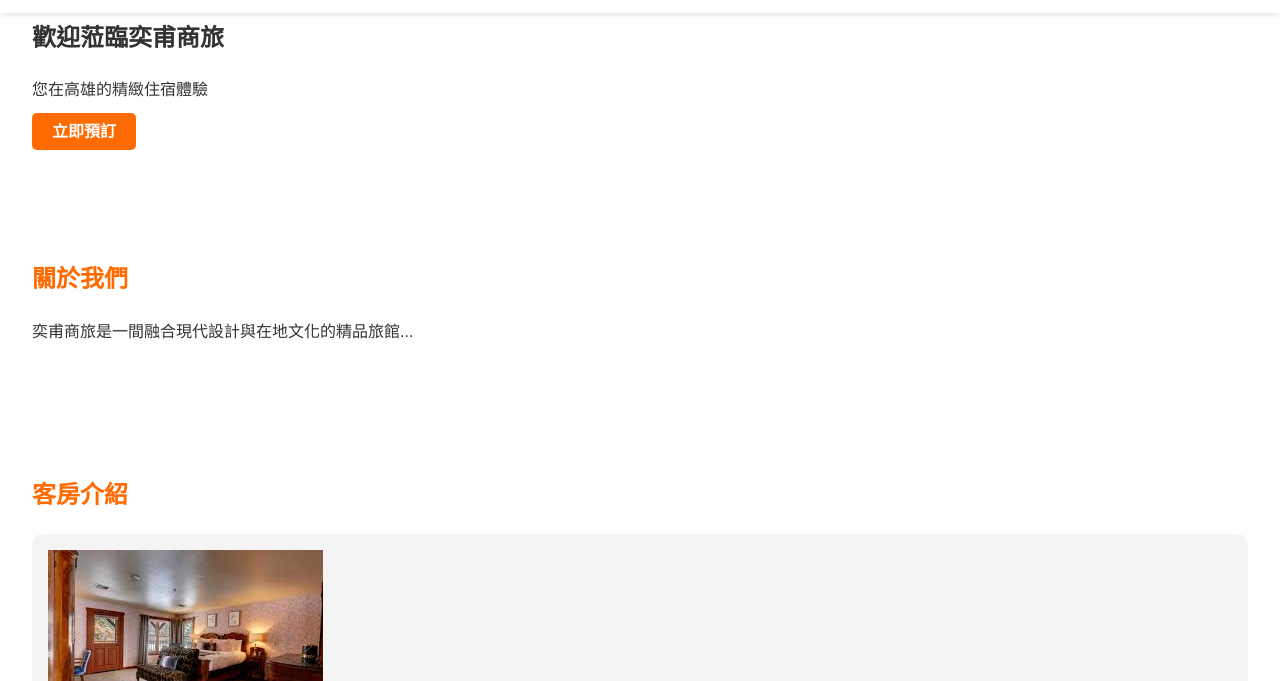
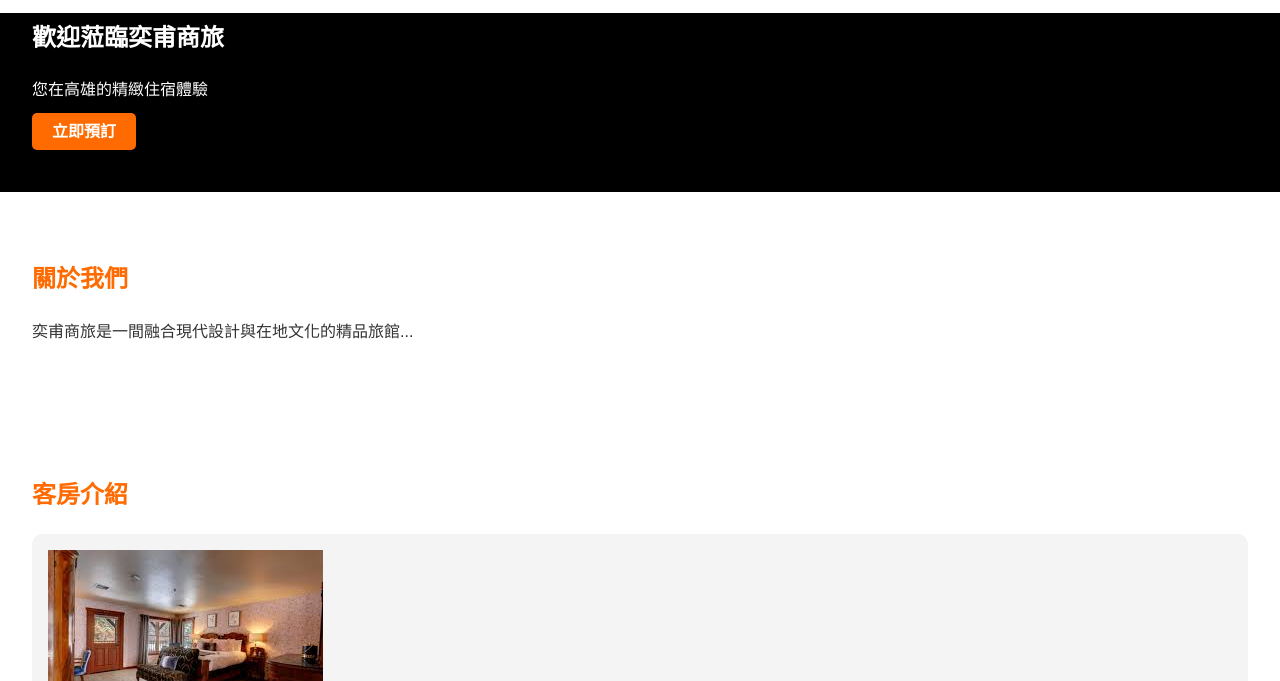
Before and after one commit to ltj816/InnoForte, a plain HTML site: page index.html in a window 1280 px wide. Shown: the part 119-800 px from the top of the page. Drawn offline with Linux system fonts and the light colour scheme; no server answers.

Commit message:
background black

```diff
--- a/index.html
+++ b/index.html
@@ -31,7 +31,7 @@
         </nav>
     </header>
     <main>
-        <section id="hero">
+        <section id="hero" style="background-color: black;color: white;">
             <h1>歡迎蒞臨奕甫商旅</h1>
             <p>您在高雄的精緻住宿體驗</p>
             <a href="order/hotel-booking-index.html" class="cta-button">立即預訂</a>
```
